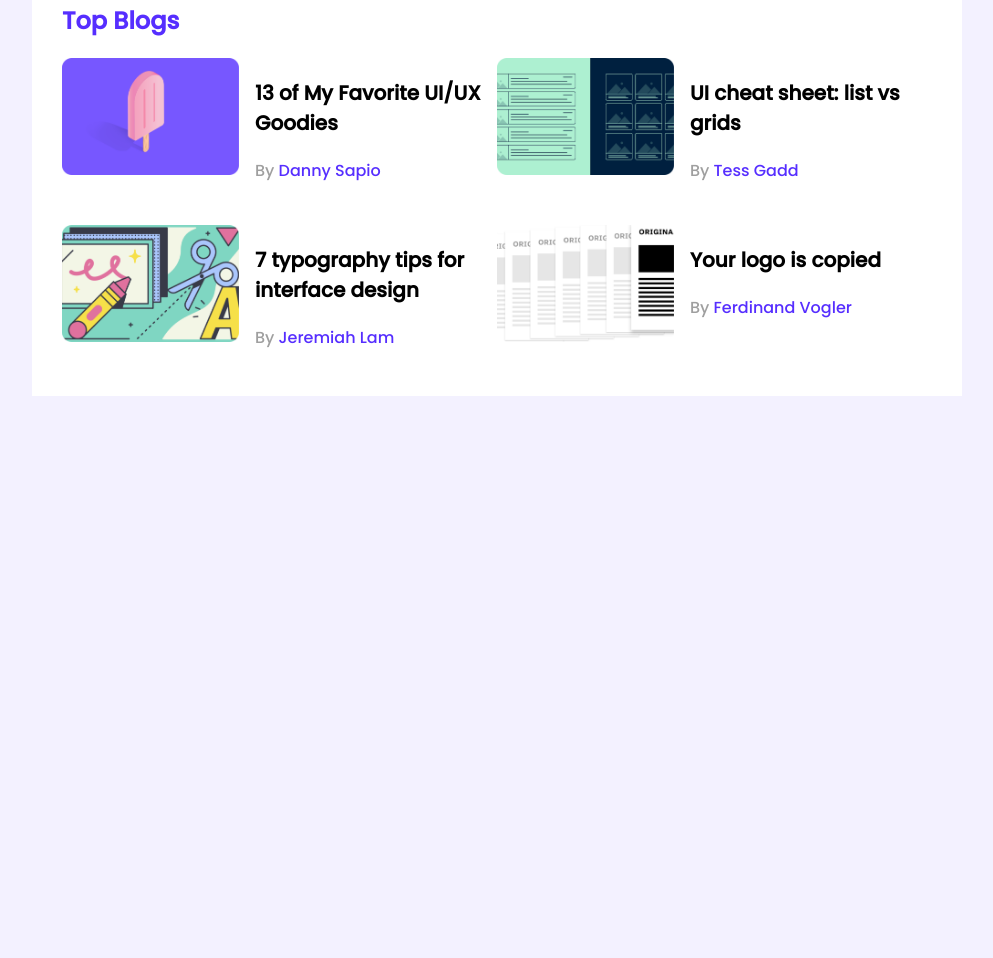
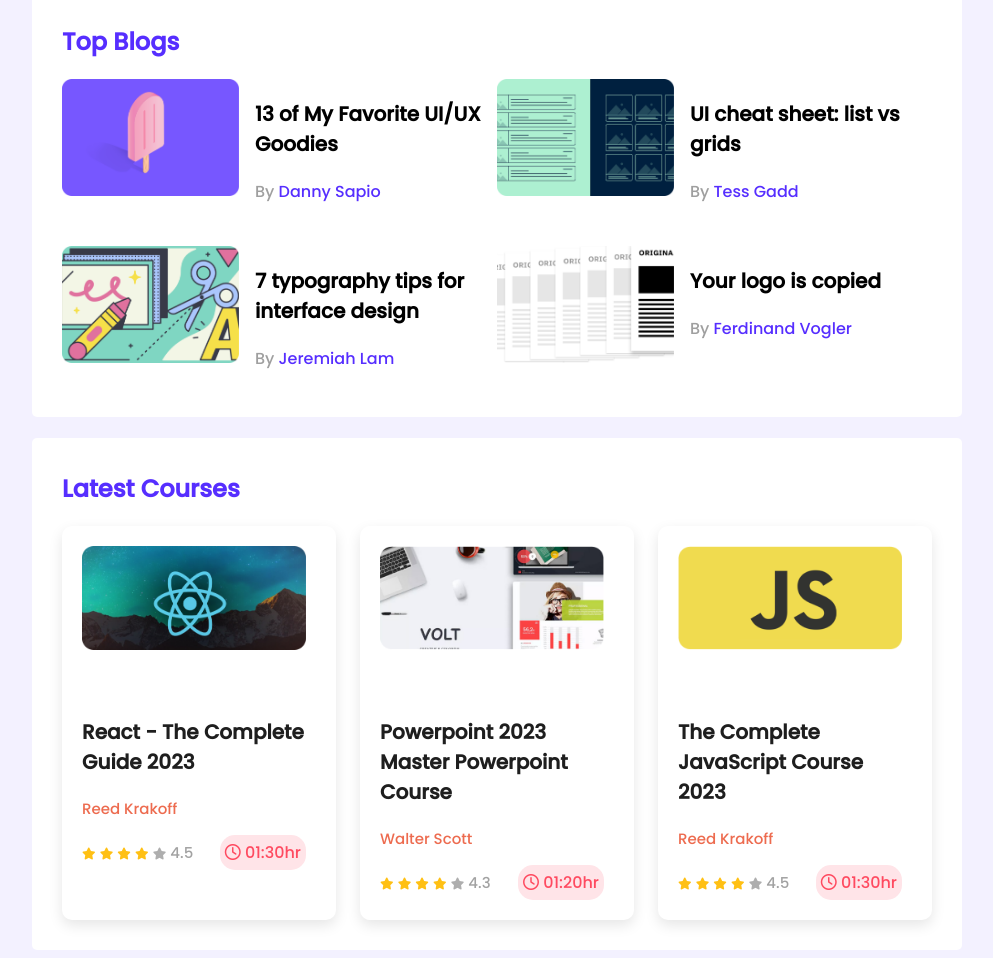
Before and after one commit to Mutah3r/leader-board-css3, a plain HTML site: page index.html in a window 1280 px wide. Shown: the part 311-1269 px from the top of the page, without its empty margins (143-1136 px from the left). Before the commit the page ends 800 px from the top, so only its background shows below. Drawn offline with Linux system fonts and the light colour scheme.

Commit message:
added latest-courses section

```diff
--- a/index.html
+++ b/index.html
@@ -8,6 +8,8 @@
     <title>Leader Board</title>
     <!-- stylesheet -->
     <link rel="stylesheet" href="styles/style.css">
+    <!-- font awesome -->
+    <script src="https://kit.fontawesome.com/9434e80fbc.js" crossorigin="anonymous"></script>
 </head>
 
 <body>
@@ -93,6 +95,81 @@
                 </div>
             </div>
         </section>
+        <!-- Latest Courses -->
+        <section class="container">
+            <h2 class="section-title">Latest Courses</h2>
+            <div class="courses">
+                <div class="course">
+                    <div class="course-banner">
+                        <img src="images/courses/course-1.png" alt="">
+                    </div>
+                    <div class="course-detail">
+                        <h3 class="course-title">React - The Complete Guide 2023</h3>
+                        <p class="course-author">Reed Krakoff</p>
+                        <div class="course-info">
+                            <div>
+                                <i class="fa-solid fa-star filled"></i>
+                                <i class="fa-solid fa-star filled"></i>
+                                <i class="fa-solid fa-star filled"></i>
+                                <i class="fa-solid fa-star filled"></i>
+                                <i class="fa-solid fa-star empty"></i>
+                                <span>4.5</span>
+                            </div>
+                            <div class="course-duration">
+                                <i class="fa-regular fa-clock"></i>
+                                01:30hr
+                            </div>
+                        </div>
+                    </div>
+                </div>
+                <div class="course">
+                    <div class="course-banner">
+                        <img src="images/courses/course-2.png" alt="">
+                    </div>
+                    <div class="course-detail">
+                        <h3 class="course-title">Powerpoint 2023 Master Powerpoint Course</h3>
+                        <p class="course-author">Walter Scott</p>
+                        <div class="course-info">
+                            <div>
+                                <i class="fa-solid fa-star filled"></i>
+                                <i class="fa-solid fa-star filled"></i>
+                                <i class="fa-solid fa-star filled"></i>
+                                <i class="fa-solid fa-star filled"></i>
+                                <i class="fa-solid fa-star empty"></i>
+                                <span>4.3</span>
+                            </div>
+                            <div class="course-duration">
+                                <i class="fa-regular fa-clock"></i>
+                                01:20hr
+                            </div>
+                        </div>
+                    </div>
+                </div>
+                <div class="course">
+                    <div class="course-banner">
+                        <img src="images/courses/course-3.png" alt="">
+                    </div>
+                    <div class="course-detail">
+                        <h3 class="course-title">The Complete JavaScript Course 2023</h3>
+                        <p class="course-author">Reed Krakoff</p>
+                        <div class="course-info">
+                            <div>
+                                <i class="fa-solid fa-star filled"></i>
+                                <i class="fa-solid fa-star filled"></i>
+                                <i class="fa-solid fa-star filled"></i>
+                                <i class="fa-solid fa-star filled"></i>
+                                <i class="fa-solid fa-star empty"></i>
+                                <span>4.5</span>
+                            </div>
+                            <div class="course-duration">
+                                <i class="fa-regular fa-clock"></i>
+                                01:30hr
+                            </div>
+                        </div>
+                    </div>
+                </div>
+            </div>
+        </section>
     </main>
     <!-- main end -->
 </body>
--- a/styles/style.css
+++ b/styles/style.css
@@ -9,13 +9,16 @@ body {
 
 main {
     display: flex;
-    justify-content: center;
+    flex-direction: column;
+    align-items: center;
 }
 
 .container {
+    margin-top: 21px;
     background: #FFFFFF;
     width: 870px;
     padding: 30px;
+    border-radius: 5px;
 }
 
 hr {
@@ -89,3 +92,69 @@ hr {
     color: #562EFF;
     text-decoration: none;
 }
+
+/* -------------------------
+    Latest Course styles
+------------------------- */
+.courses {
+    display: grid;
+    grid-template-columns: repeat(3, 1fr);
+    grid-column-gap: 24px;
+}
+
+.course {
+    box-shadow: 0px 5.34229px 13.3557px rgba(0, 0, 0, 0.1);
+    border-radius: 10px;
+    /* width: 252px; */
+}
+
+.course .course-banner img {
+    width: 224px;
+    height: 104px;
+}
+.course-banner, .course-detail {
+    padding: 20px;
+}
+.course-title {
+    color: #1E1E1E;
+    font-size: 20px;
+}
+
+
+.course-title, .course-info, .course-duration {
+    margin-right: 5px;
+}
+.course-author {
+    color: #ED6B4F;
+    font-size: 15px;
+}
+.course-info {
+    display: flex;
+    align-items: center;
+    justify-content: space-between;
+}
+
+.fa-star {
+    font-size: 12px;
+}
+
+.course-info span {
+    color: #A2A2A2;
+    font-weight: 400;
+    font-size: 15px;
+}
+
+.fa-star.filled {
+    color: #FFC014;
+}
+
+.fa-star.empty {
+    color: #AEAEAE;
+}
+
+.course-duration {
+    background: #FFE4E8;
+    border-radius: 15px;
+    padding: 5px;
+    color: #FF4A60;
+}
```
